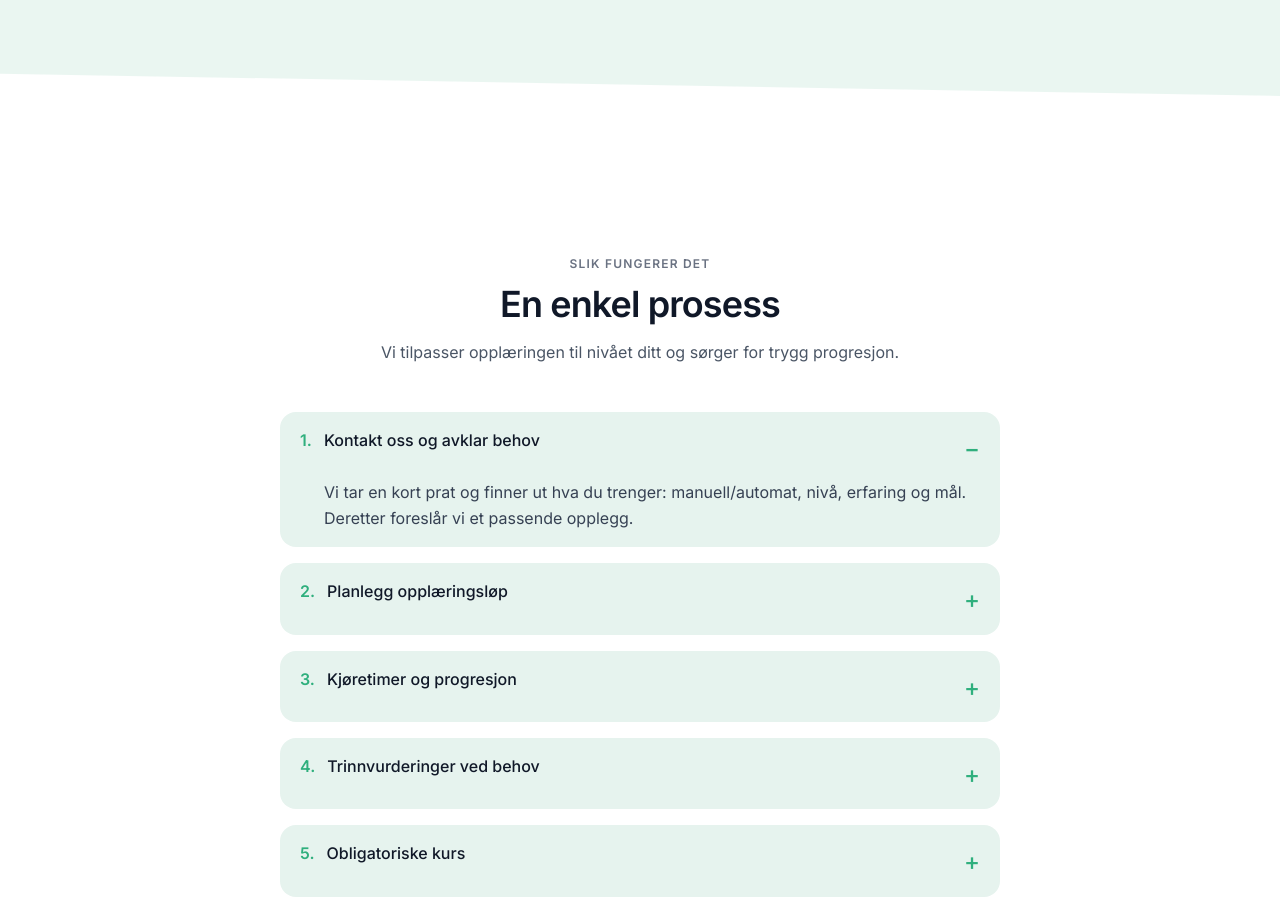
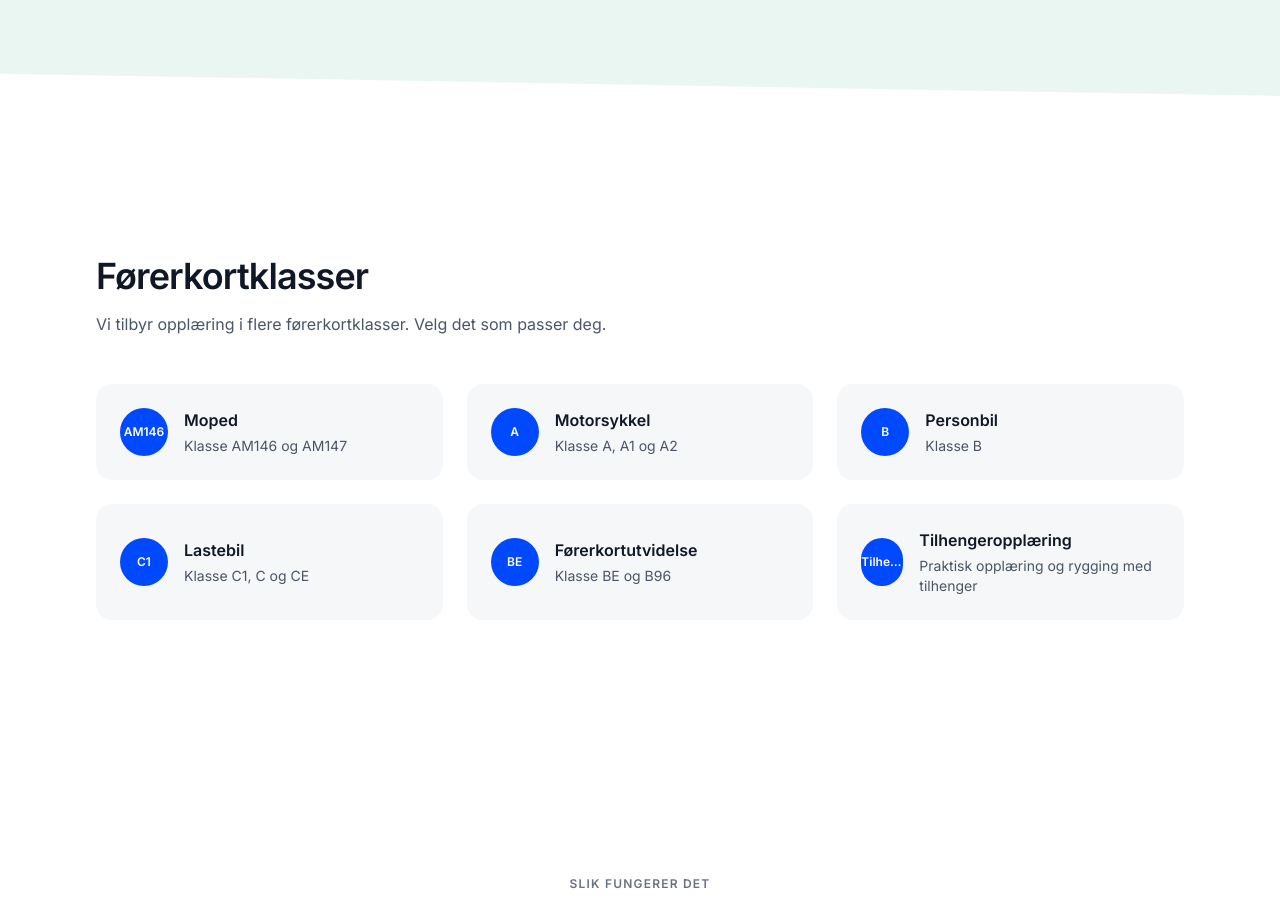
Before and after one commit to pia-scarvounis/trafikkskole-template, a Next.js app: page / in a window 1280 px wide. Shown: the part 2100-3008 px from the top of the page. Built offline with nearby package versions, Linux system fonts and the light colour scheme.

Commit message:
added license classes

```diff
--- a/app/page.tsx
+++ b/app/page.tsx
@@ -3,6 +3,7 @@ import Hero from "@/components/sections/Hero";
 import Services from "@/components/sections/Services";
 import Process from "@/components/sections/Process";
 import Prices from "@/components/sections/Prices";
+import LicenseClasses from "@/components/sections/LicenseClasses";
 import WhyUs from "@/components/sections/WhyUs";
 import Reviews from "@/components/sections/Reviews";
 import FAQ from "@/components/sections/FAQ";
@@ -17,6 +18,7 @@ export default function Home() {
       <Hero />
       <Services />
        <Prices />
+       <LicenseClasses />
       <Process />
       <WhyUs />
       <Reviews />
--- /dev/null
+++ b/src/components/sections/LicenseClasses.tsx
@@ -0,0 +1,67 @@
+"use client";
+
+import { siteConfig } from "@/data/siteConfig";
+import { useLanguage } from "@/context/LanguageContext";
+
+export default function LicenseClasses() {
+  if (!siteConfig.features.licenseClasses) return null;
+
+  const { lang } = useLanguage();
+  const safeLang: "no" | "en" = lang === "en" ? "en" : "no";
+
+  const section = siteConfig.licenseClassesSection;
+  const classes = siteConfig.licenseClasses?.[safeLang] ?? [];
+
+  if (classes.length === 0) return null;
+
+  const getIconLabel = (code: string) => {
+    const first = code.split(" ")[0];
+    return first.split("/")[0];
+  };
+
+  return (
+    <section id="forerkortklasser" className="py-32 bg-white">
+      <div className="max-w-6xl mx-auto px-4 sm:px-6 lg:px-8">
+
+        {/* Heading */}
+        <h2 className="text-3xl font-semibold tracking-tight text-gray-900 sm:text-4xl">
+          {section?.heading?.[safeLang]}
+        </h2>
+
+        {/* Subtext */}
+        {section?.subtext?.[safeLang] && (
+          <p className="mt-4 text-sm text-gray-600 sm:text-base max-w-2xl">
+            {section.subtext[safeLang]}
+          </p>
+        )}
+
+        {/* Grid */}
+        <div className="mt-12 grid gap-6 sm:grid-cols-2 lg:grid-cols-3">
+          {classes.map((item) => (
+            <div
+              key={item.code}
+              className="flex items-center gap-4 rounded-2xl bg-[#F6F7F9] p-6 transition hover:shadow-sm"
+            >
+              {/* Blå ikon-sirkel */}
+              <div className="flex h-12 w-12 items-center justify-center rounded-full bg-[#0049FF] text-white font-semibold text-xs">
+                <span className="truncate max-w-[42px]">
+                  {getIconLabel(item.code)}
+                </span>
+              </div>
+
+              {/* Tekst */}
+              <div className="min-w-0">
+                <h3 className="font-semibold text-gray-900">
+                  {item.title}
+                </h3>
+                <p className="mt-1 text-sm text-gray-600 break-words">
+                  {item.description}
+                </p>
+              </div>
+            </div>
+          ))}
+        </div>
+      </div>
+    </section>
+  );
+}
--- a/src/data/siteConfig.ts
+++ b/src/data/siteConfig.ts
@@ -80,10 +80,10 @@ export type Service = {
   title: LocalizedText;
   description: LocalizedText;
 
-  // ✅ NYTT: prisfelt (valgfritt)
+  // NYTT: prisfelt (valgfritt)
   price?: LocalizedText;
 
-  // ✅ NYTT: punktliste (valgfritt)
+  // NYTT: punktliste (valgfritt)
   bullets?: {
     no: string[];
     en: string[];
@@ -102,6 +102,14 @@ export type PriceItem = {
   price: LocalizedText;
   description?: LocalizedText;
 };
+
+export type LicenseClassItem = {
+  code: string;
+  title: string;
+  description: string;
+  icon?: string; // valgfri nå, sjekk dette etterpå
+};
+
 
 export type FAQItem = {
   question: LocalizedText;
@@ -165,6 +173,7 @@ export type FeatureFlags = {
   services: boolean;
   process: boolean;
   prices: boolean;
+  licenseClasses: boolean;
 
   // Valgfri CTA i Prices-seksjonen (lenke til full prisliste)
   fullPriceListCta: boolean;
@@ -220,6 +229,16 @@ processSection?: SectionText;
     fullPriceListCta?: LinkCTA;
   };
 
+
+  //  NY: Førerkortklasser
+  licenseClassesSection?: SectionText;
+  licenseClasses?: {
+    no: LicenseClassItem[];
+    en: LicenseClassItem[];
+  };
+
+
+
   // WHY US: innhold (heading/points/image). (Optional eyebrow/subtext støttes i type.)
   whyUs: WhyUs;
 
@@ -245,6 +264,7 @@ export const siteConfig: SiteConfig = {
     services: true,
     process: true,
     prices: true,
+    licenseClasses: true,
     fullPriceListCta: true,
 
     whyUs: true,
@@ -534,6 +554,83 @@ process: {
     },
   ],
 
+  licenseClassesSection: {
+  heading: { no: "Førerkortklasser", en: "License classes" },
+  subtext: {
+    no: "Vi tilbyr opplæring i flere førerkortklasser. Velg det som passer deg.",
+    en: "We offer training for multiple license classes. Choose what fits you.",
+  },
+},
+
+licenseClasses: {
+  no: [
+    {
+      code: "AM146 / AM147",
+      title: "Moped",
+      description: "Klasse AM146 og AM147",
+    },
+    {
+      code: "A / A1 / A2",
+      title: "Motorsykkel",
+      description: "Klasse A, A1 og A2",
+    },
+    {
+      code: "B",
+      title: "Personbil",
+      description: "Klasse B",
+    },
+    {
+      code: "C1 / C / CE",
+      title: "Lastebil",
+      description: "Klasse C1, C og CE",
+    },
+    {
+      code: "BE / B96",
+      title: "Førerkortutvidelse",
+      description: "Klasse BE og B96",
+    },
+    {
+      code: "Tilhenger",
+      title: "Tilhengeropplæring",
+      description: "Praktisk opplæring og rygging med tilhenger",
+    },
+  ],
+
+  en: [
+    {
+      code: "AM146 / AM147",
+      title: "Moped",
+      description: "Class AM146 and AM147",
+    },
+    {
+      code: "A / A1 / A2",
+      title: "Motorcycle",
+      description: "Class A, A1 and A2",
+    },
+    {
+      code: "B",
+      title: "Car",
+      description: "Class B",
+    },
+    {
+      code: "C1 / C / CE",
+      title: "Truck",
+      description: "Class C1, C and CE",
+    },
+    {
+      code: "BE / B96",
+      title: "License extension",
+      description: "Class BE and B96",
+    },
+    {
+      code: "Trailer",
+      title: "Trailer training",
+      description: "Hands-on training incl. reversing with a trailer",
+    },
+  ],
+},
+
+
   /**
    * WHY US
    * - WhyUs.tsx forventer:
@@ -546,7 +643,7 @@ process: {
    *   2) alt skrevet som string i stedet for { no, en }
    *   3) manglende "no"/"en" nøkler
    *
-   * Denne strukturen matcher komponenten din direkte.
+   * Denne strukturen matcher komponenten direkte.
    */
   whyUs: {
     eyebrow: { no: "HVORFOR OSS", en: "WHY US" }, // valgfritt – komponenten kan ignorere
```
